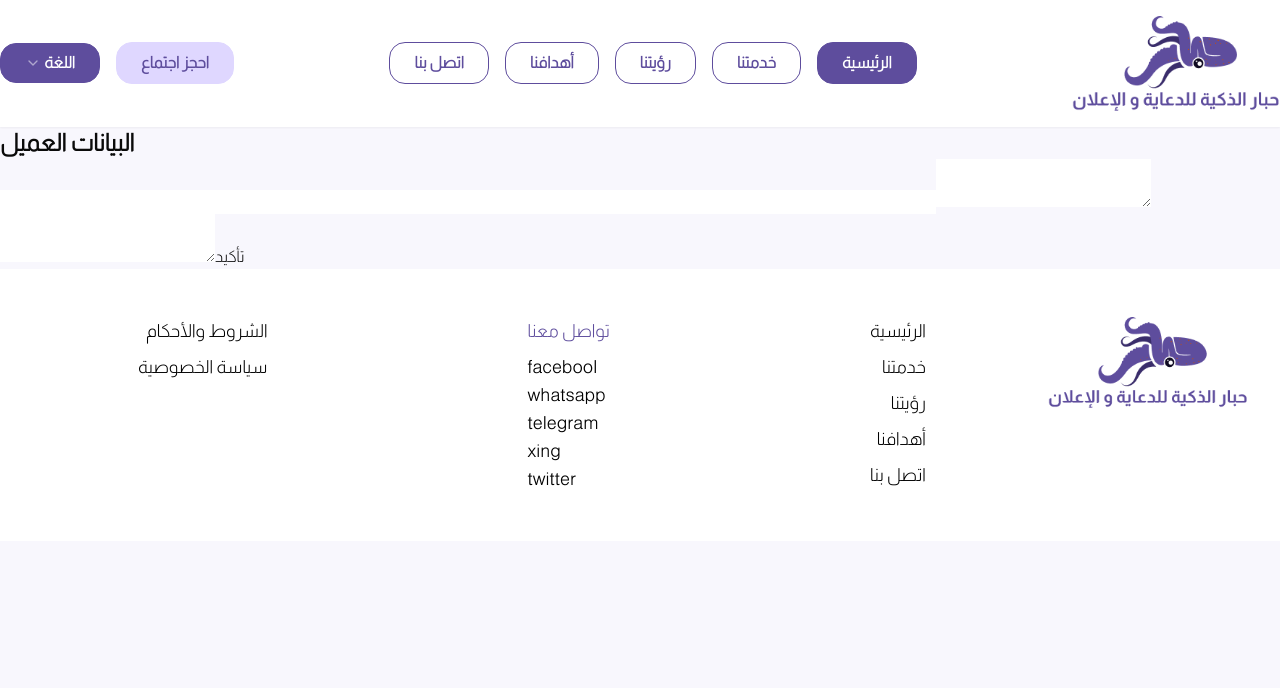
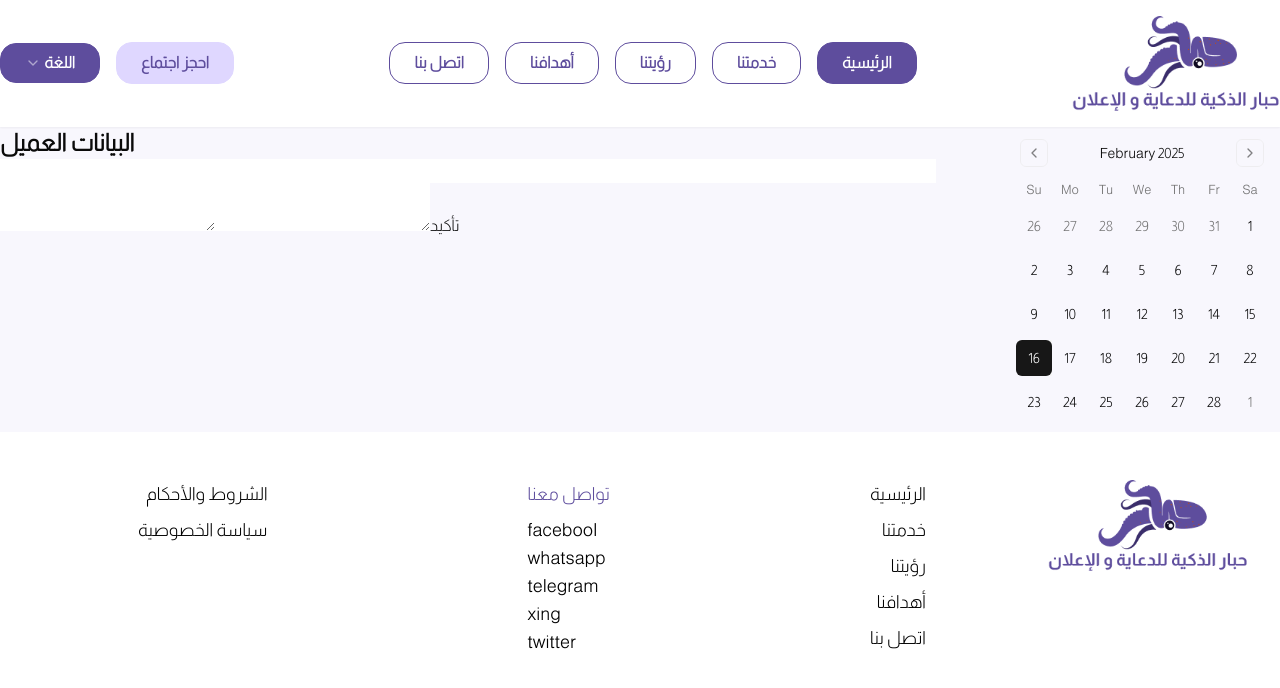
Before and after one commit to abdullahasson/smart-squid, a Next.js app: page /book-meeting in a window 1280 px wide. Shown: the top 688 px of the page. Built offline with nearby package versions, Linux system fonts and the light colour scheme.

Commit message:
add calendar

```diff
--- a/app/book-meeting/page.tsx
+++ b/app/book-meeting/page.tsx
@@ -1,27 +1,27 @@
-// "use client"
+"use client"
 
-// import { useState } from "react"
+import { useState } from "react"
 
-// import { Calendar } from "@/components/ui/calendar"
+import { Calendar } from "@/components/ui/calendar"
 import CustomerDataForm from "@/components/CustomerDataForm";
 
-const page = () => {
-  // const [date, setDate] = useState<Date | undefined>(new Date())
+const BookMeeting = () => {
+  const [date, setDate] = useState<Date | undefined>(new Date())
 
   return (
     <div>
       <div className="container mx-auto flex justify-between">
         <CustomerDataForm />
 
-        {/* <Calendar
+        <Calendar
           mode="single"
           selected={date}
           onSelect={setDate}
           className="border-none"
-        /> */}
+        />
       </div>
     </div>
   )
 }
 
-export default page
+export default BookMeeting
```
